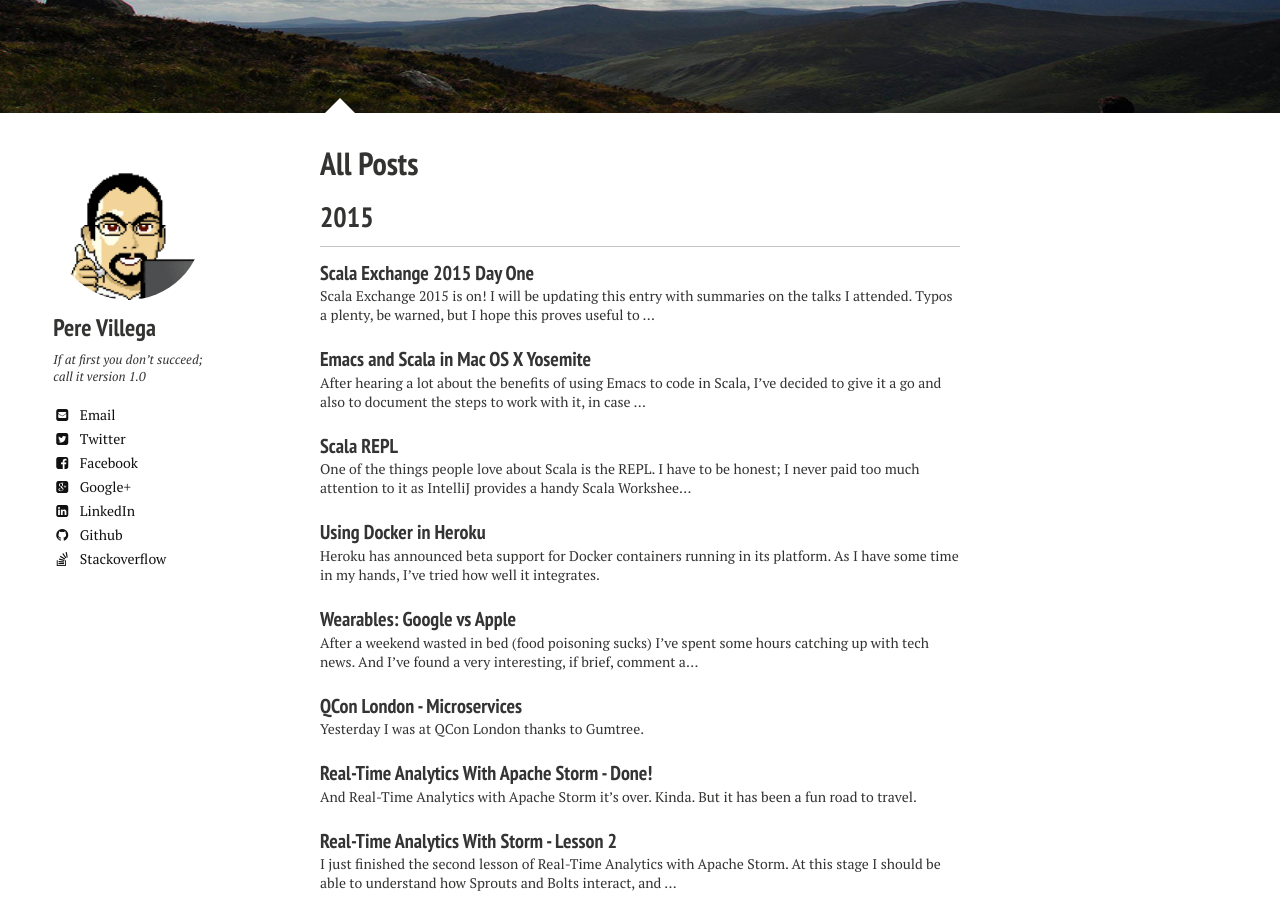
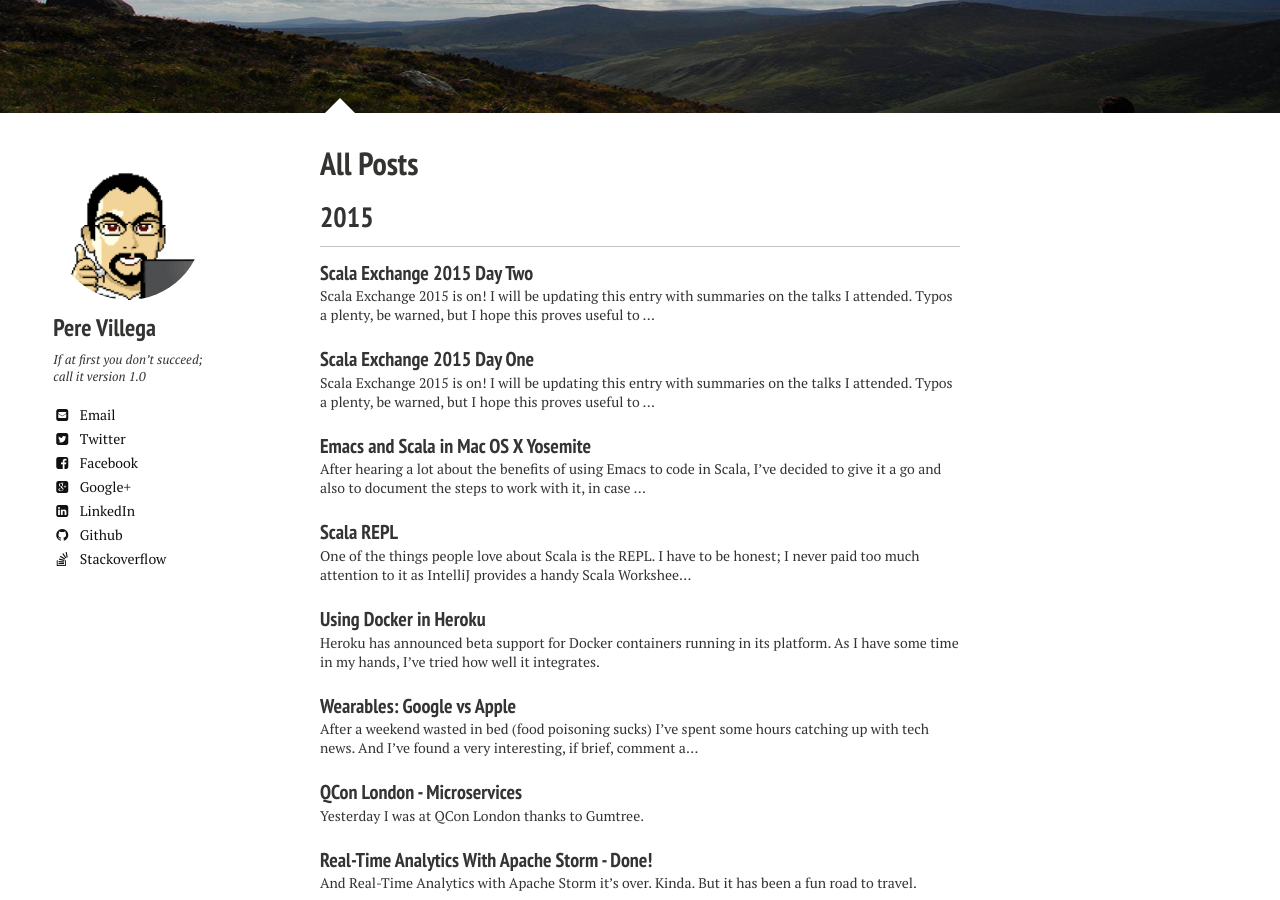
Before and after one commit to pvillega/old-blog-source, a Jekyll site: the page built from posts/index.md, in a window 1280 px wide and 900 px high, scrolled down 308 px. Built offline with Jekyll 4.4.1, drawn with Linux system fonts in a browser that asks for light colours; nearby versions of some CDN libraries; Markdown is read by kramdown in place of the engine named in the settings.

Commit message:
Update posts

```diff
--- a/_posts/2015-12-10-scala-exchange-2015-day-one.md
+++ b/_posts/2015-12-10-scala-exchange-2015-day-one.md
@@ -7,7 +7,7 @@ image:
 date: 2015-12-10T09:53:36+00:00
 ---
 
-[Scala Exchange 2015](https://skillsmatter.com/conferences/6862-scala-exchange-2015#program) is on! I will be updating this entry with summaries on the talks I attended. Typos a plenty, be warned, but I hope this proves useful to somebody while we wait for the videos to be made available.
+[Scala Exchange 2015](https://skillsmatter.com/conferences/6862-scala-exchange-2015#program) is on! I will be updating this entry with summaries on the talks I attended. Typos a plenty, be warned, but I hope this proves useful to somebody while we wait for the videos to be made available. You can also read my [summary of day two](/scala-exchange-2015-day-two/).
 
 <!-- more -->
 
--- /dev/null
+++ b/_posts/2015-12-11-scala-exchange-2015-day-two.md
@@ -0,0 +1,52 @@
+---
+layout: post
+title: "Scala Exchange 2015 Day Two"
+tags: [scala, scala-exchange, scalax]
+image:
+  feature: background.jpg
+date: 2015-12-11T09:18:39+00:00
+---
+
+[Scala Exchange 2015](https://skillsmatter.com/conferences/6862-scala-exchange-2015#program) is on! I will be updating this entry with summaries on the talks I attended. Typos a plenty, be warned, but I hope this proves useful to somebody while we wait for the videos to be made available. You can also read my [summary of day one](/scala-exchange-2015-day-one/).
+
+<!-- more -->
+
+# Keynote: Spark+Hadoop and how it relates to Scala
+
+By [Sean Owen](https://twitter.com/sean_r_owen)
+
+Coming soon!
+
+***
+
+# Streams: reactive? functional? Or: akka- & scalaz- streams side-by-side
+
+By [Adam Warski](https://twitter.com/adamwarski)
+
+Coming soon!
+
+***
+
+# Fast automatic type class derivation with shapeless
+
+By [Alexandre Archambault](https://twitter.com/alxarchambault)
+
+Coming soon!
+
+***
+
+# Keynote: Typelevel - the benefits of collaboration
+
+By [Miles Sabin](https://twitter.com/milessabin)
+
+Coming soon!
+
+***
+
+# Workshop: Shapeless for Mortals
+
+By [Sam Halliday](https://twitter.com/fommil)
+
+It is a workshop so there will be no notes on it, sorry!
+
+Don't forget to join us at [ScalaXHack](https://skillsmatter.com/conferences/7402-scalaxhack) tomorrow. Hope you enjoyed the notes :)
```
